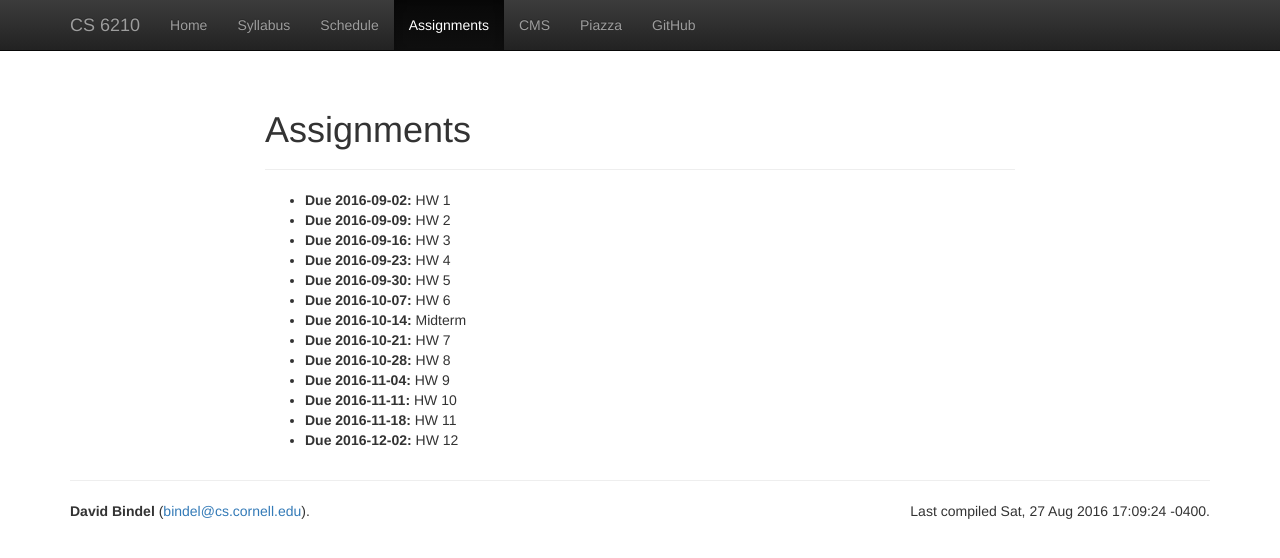
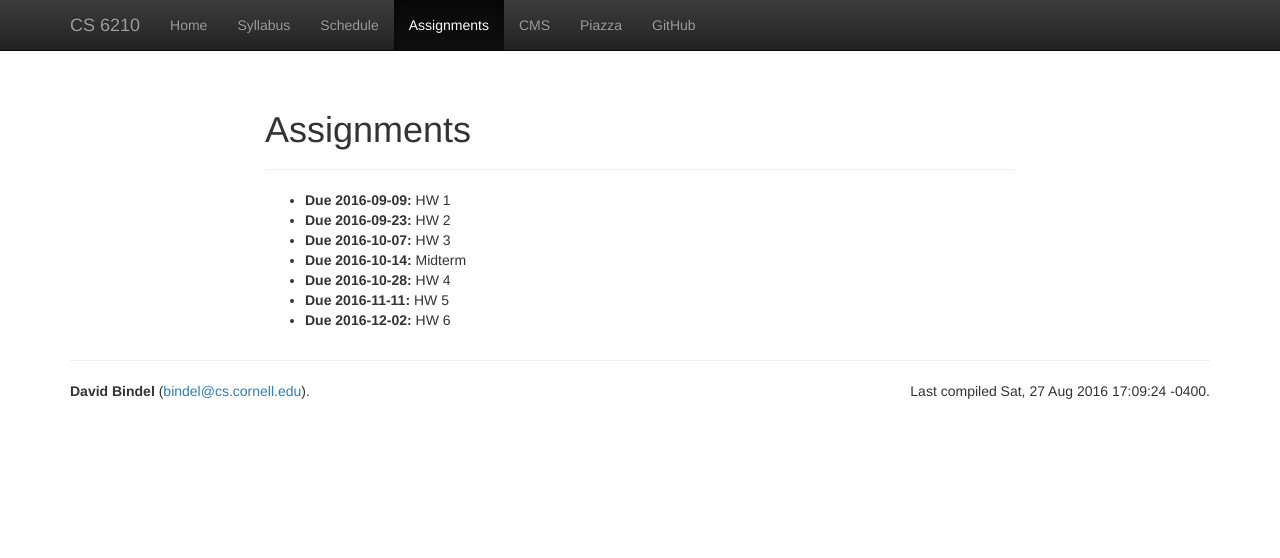
Before and after one commit to dbindel/cs6210-f16, a Jekyll site: the page built from web/assignments.html, in a window 1280 px wide. Shown: the top 558 px of the page. Built offline with Jekyll 4.4.1, drawn with Linux system fonts in a browser that asks for light colours; nearby versions of some CDN libraries.

Commit message:
Update to HW schedule.

```diff
--- a/web/_data/hw.yml
+++ b/web/_data/hw.yml
@@ -1,39 +1,21 @@
 -
   desc: HW 1
-  due: 2016-09-02
+  due: 2016-09-09
 -
   desc: HW 2
-  due: 2016-09-09
+  due: 2016-09-23
 -
   desc: HW 3
-  due: 2016-09-16
--
-  desc: HW 4
-  due: 2016-09-23
--
-  desc: HW 5
-  due: 2016-09-30
--
-  desc: HW 6
   due: 2016-10-07
 -
   desc: Midterm
   due: 2016-10-14
 -
-  desc: HW 7
-  due: 2016-10-21
--
-  desc: HW 8
+  desc: HW 4
   due: 2016-10-28
 -
-  desc: HW 9
-  due: 2016-11-04
--
-  desc: HW 10
+  desc: HW 5
   due: 2016-11-11
 -
-  desc: HW 11
-  due: 2016-11-18
--
-  desc: HW 12
+  desc: HW 6
   due: 2016-12-02
--- a/web/_data/lectures.yml
+++ b/web/_data/lectures.yml
@@ -24,7 +24,6 @@
 -
   date: 2016-09-02
   info: Sensitivity and conditioning
-  hw: HW 1
 #
 # ==================
 # Week 3
@@ -38,7 +37,7 @@
 -
   date: 2016-09-09
   info: Building blocks for error analysis
-  hw: HW 2
+  hw: HW 1
 #
 # ==================
 # Week 4
@@ -52,7 +51,6 @@
 -
   date: 2016-09-16
   info: Backward error, pivoting, iterative refinement
-  hw: HW 3
 #
 # ==================
 # Week 5
@@ -66,7 +64,7 @@
 -
   date: 2016-09-23
   info: Matrices and graphs; nested dissection
-  hw: HW 4
+  hw: HW 2
 #
 # ==================
 # Week 6
@@ -80,7 +78,6 @@
 -
   date: 2016-09-30
   info: Householder, Givens, and QR
-  hw: HW 5
 #
 # ==================
 # Week 7
@@ -94,7 +91,7 @@
 -
   date: 2016-10-07
   info: Regression beyond least squares
-  hw: HW 6
+  hw: HW 3
 #
 # ==================
 # Week 8
@@ -123,7 +120,6 @@
 -
   date: 2016-10-21
   info: Hessenberg and real Schur form
-  hw: HW 7
 #
 # ==================
 # Week 10
@@ -137,7 +133,7 @@
 -
   date: 2016-10-28
   info: Symmetric power iterations and QR
-  hw: HW 8
+  hw: HW 4
 #
 # ==================
 # Week 11
@@ -151,7 +147,6 @@
 -
   date: 2016-11-04
   info: Symmetric generalized problems
-  hw: HW 9
 #
 # ==================
 # Week 12
@@ -165,7 +160,7 @@
 -
   date: 2016-11-11
   info: Lanczos and connections
-  hw: HW 10
+  hw: HW 5
 #
 # ==================
 # Week 13
@@ -179,7 +174,6 @@
 -
   date: 2016-11-18
   info: Conjugate gradients
-  hw: HW 11
 #
 # ==================
 # Week 14
@@ -206,4 +200,4 @@
 -
   date: 2016-12-02
   info: Review
-  hw: HW 12
+  hw: HW 6
```
Also changed, not shown: 3 other files.
